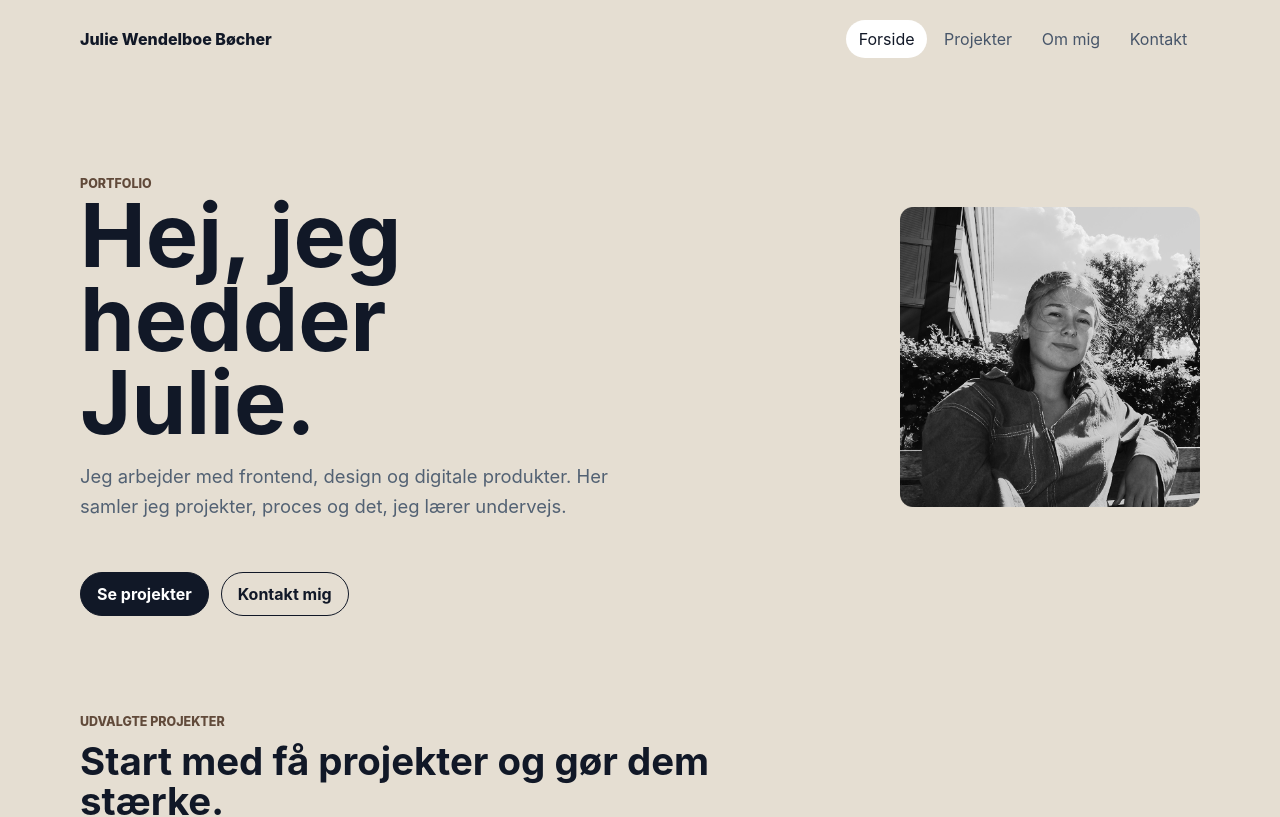
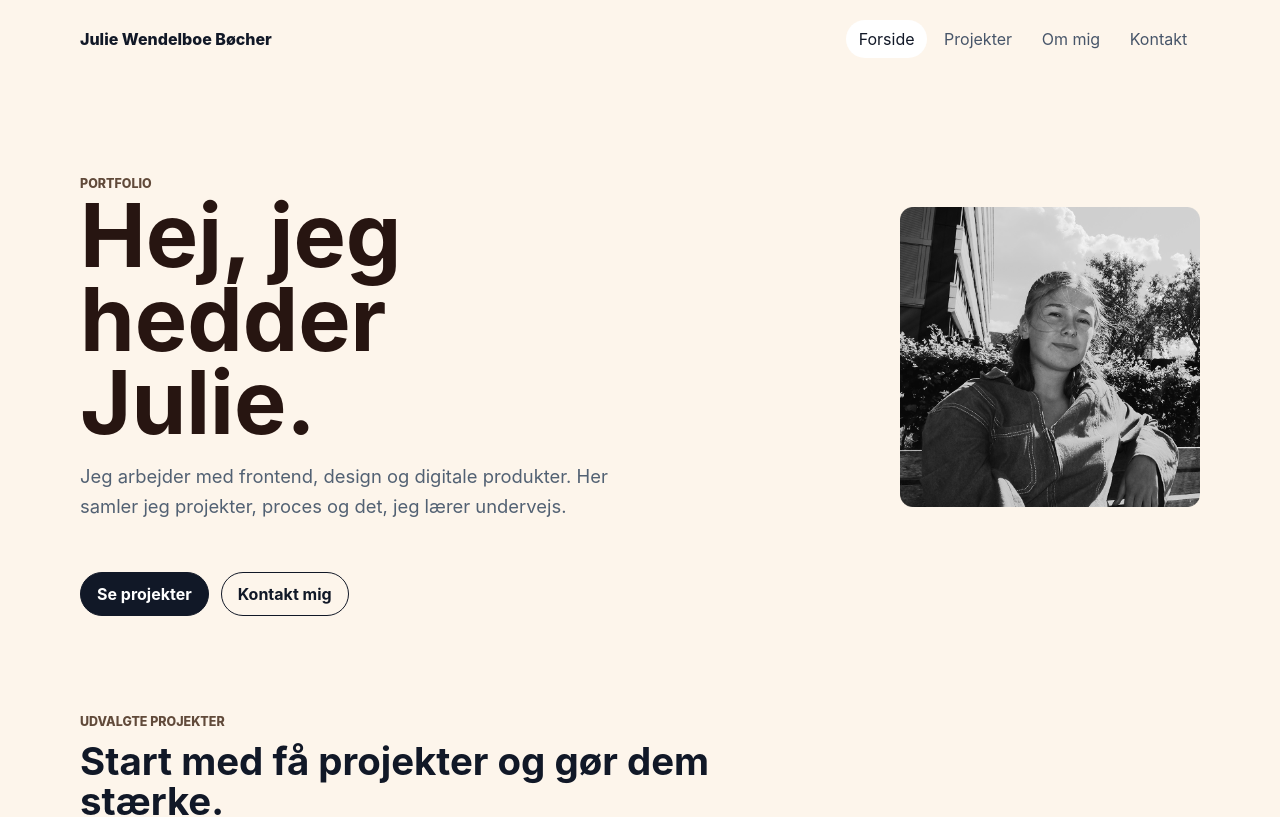
Before and after one commit to juliewboecher/juliewboecher.github.io, a React (Vite) app: page / in a window 1280 px wide. Shown: the top 817 px of the page. Built offline with nearby package versions, Linux system fonts and the light colour scheme.

Commit message:
Refactor code structure for improved readability and maintainability

```diff
--- a/src/data/projects.js
+++ b/src/data/projects.js
@@ -44,7 +44,7 @@ const projects = [
     description:
       "Portfolioen viser udvalgte projekter og fungerer som et udgangspunkt for at arbejde med komponenter, routing, styling og deployment.",
     tags: ["React", "UX/UI Design", "GitHub Pages"],
-    image: `${import.meta.env.BASE_URL}Youseewhatyouwannasee.png`,
+    image: `${import.meta.env.BASE_URL}Gemlyplakat.png`,
     links: [
       {
         label: "Live site",
--- a/src/index.css
+++ b/src/index.css
@@ -2,7 +2,7 @@
   font-family: Inter, ui-sans-serif, system-ui, -apple-system, BlinkMacSystemFont,
     "Segoe UI", sans-serif;
   color: #1d2430;
-  background: #e5ded2;
+  background: #fdf5eb;
   font-synthesis: none;
   text-rendering: optimizeLegibility;
   -webkit-font-smoothing: antialiased;
@@ -121,7 +121,7 @@ p {
 h1 {
   max-width: 760px;
   margin-bottom: 1rem;
-  color: #111827;
+  color: #271511;
   font-size: clamp(2.6rem, 8vw, 5.5rem);
   line-height: 0.95;
   letter-spacing: 0;
--- a/src/pages/AboutPage.jsx
+++ b/src/pages/AboutPage.jsx
@@ -17,6 +17,7 @@ function AboutPage() {
           <h2>Jeg er nysgerrig på</h2>
           <p>Brugeroplevelser, visuel identitet og hvordan kode bliver til noget brugbart.</p>
         </div>
+        <img src={`${import.meta.env.BASE_URL}drawing.png`} alt="Et billede af Julie" className="portrait-image" />
       </section>
     </div>
   );
```
Also changed, not shown: public/Gemlyplakat.png (added), public/drawing.png (added).
